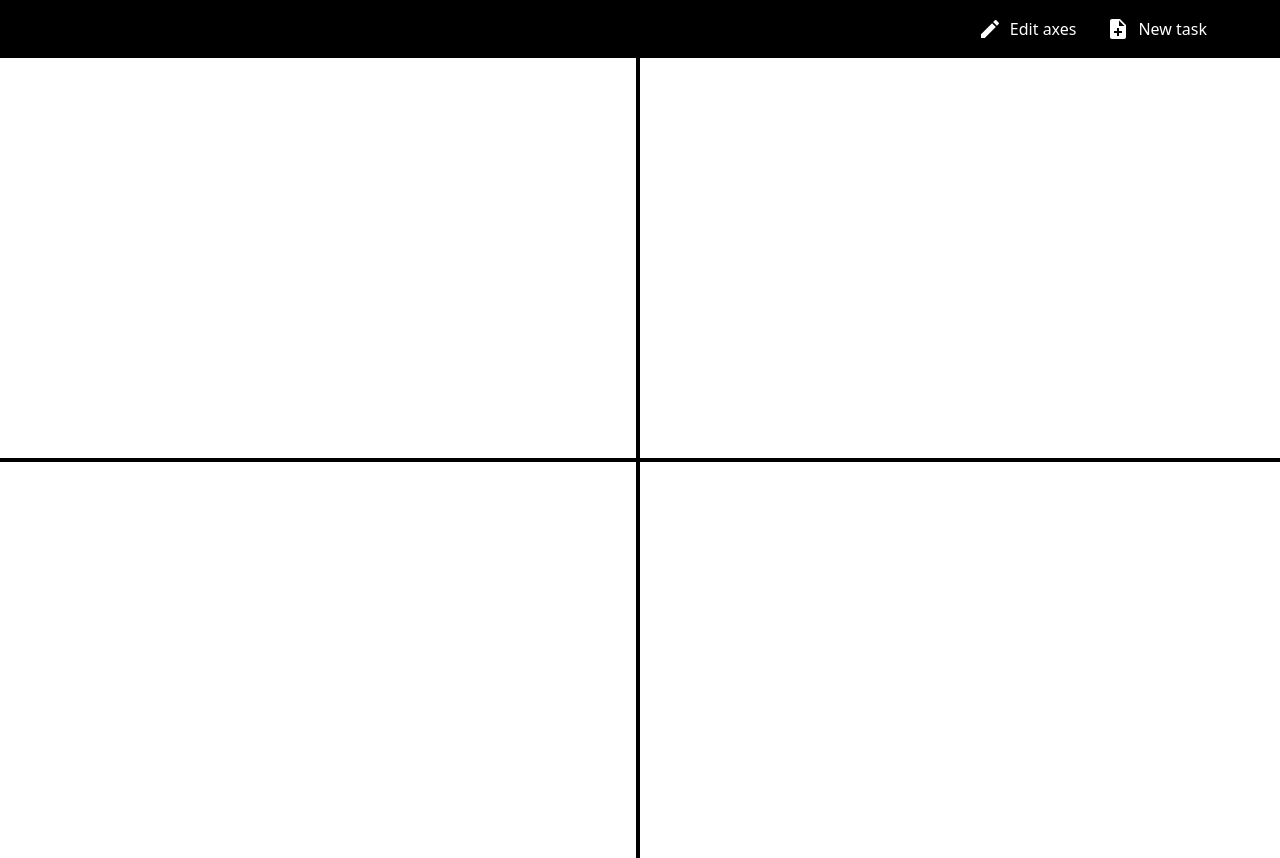
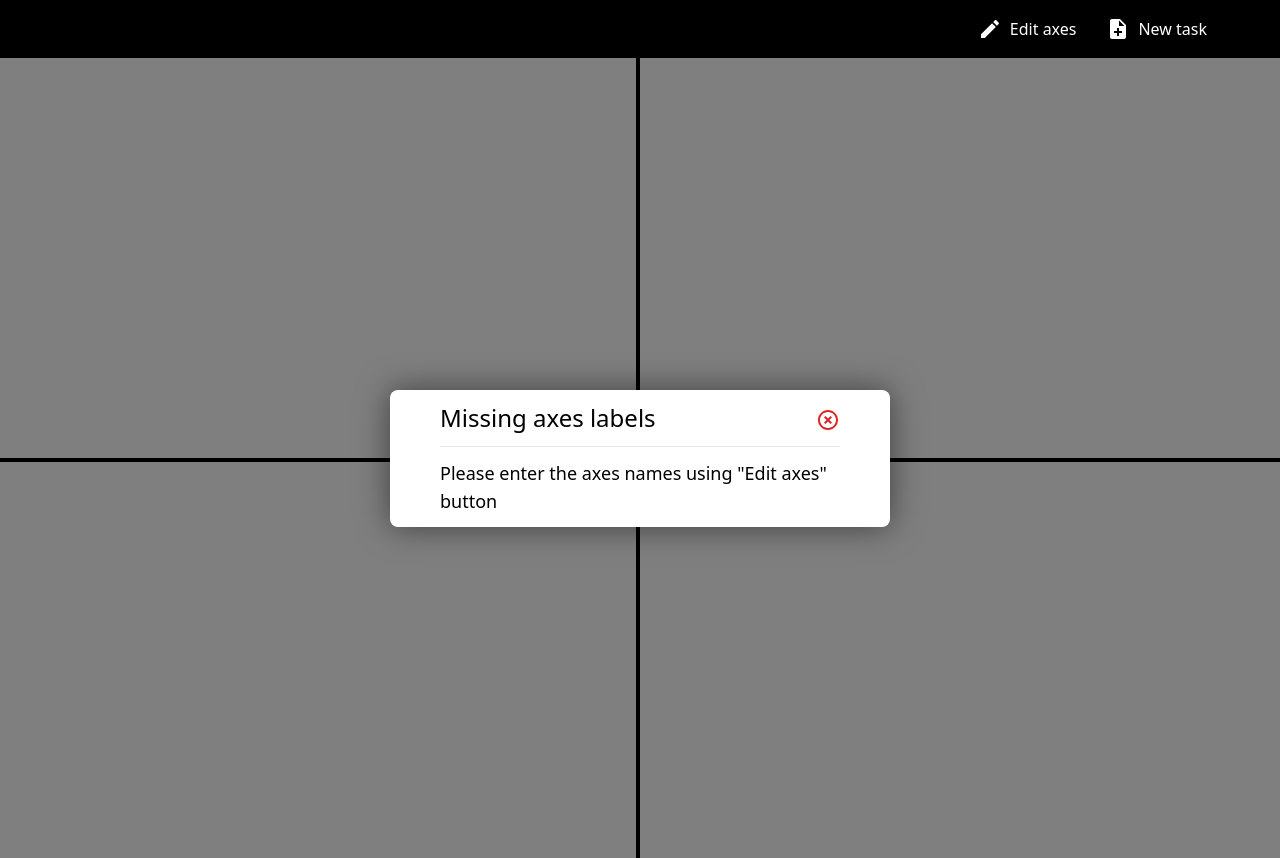
Before and after one commit to Tarunpreetsingh16/quadrants, a Next.js app: page /pages/mainPage in a window 1280 px wide. Both pictures are taken after a click on the element "New task". Built offline with nearby package versions, Linux system fonts and the light colour scheme.

Commit message:
add alert on missing axes names

```diff
--- a/src/app/pages/mainPage/page.tsx
+++ b/src/app/pages/mainPage/page.tsx
@@ -6,17 +6,19 @@ import NewTask from "./pageComponents/newTask";
 import Quadrant from "./pageComponents/quadrant";
 import AxisNaming from "./pageComponents/axisNaming";
 import FeatureList from "./pageComponents/featureList";
+import Alert from "@/app/ui/alert";
 
 export default function MainPage() {
     const [createNewTask, setCreateNewTask] = useState(false);
     const [editAxes, setEditAxes] = useState(false);
+    const [showAlert, setShowAlert] = useState(false);
     const [xAxisLabel, setXAxisLabel] = useState("");
     const [yAxisLabel, setYAxisLabel] = useState("");
 
     useEffect(() => {
         if (createNewTask && (xAxisLabel === '' || yAxisLabel === '')) {
-            alert("Please name the axes first.")
-            setCreateNewTask(false);
+            setCreateNewTask(false)
+            setShowAlert(true)
         }
     }, [createNewTask])
 
@@ -26,10 +28,12 @@ export default function MainPage() {
                 <FeatureList onCreateNewTask={() => {
                         setCreateNewTask(true)
                         setEditAxes(false)
+                        setShowAlert(false)
                     }}
                     onEditAxes={() => {
                         setEditAxes(true)
                         setCreateNewTask(false)
+                        setShowAlert(false)
                     }}
                     containerCss="flex-row justify-end buttonSpacingHorizontal" />
             </Header>
@@ -51,6 +55,13 @@ export default function MainPage() {
                             yAxisLabel={yAxisLabel} />
                         : null
                 }
+                {
+                    showAlert
+                        ? <Alert onClose={() => setShowAlert(false)}
+                            title="Missing axes labels"
+                            description='Please enter the axes names using "Edit axes" button' />
+                        : null
+                }
 
             </div>
         </>
--- a/src/app/pages/mainPage/pageComponents/newTask.tsx
+++ b/src/app/pages/mainPage/pageComponents/newTask.tsx
@@ -16,7 +16,7 @@ export default function(
     return (
         <div className="modalBg absolute w-screen h-screen">
             <div className="w-screen h-screen flex justify-center">
-            <div className="modal bg-black self-center flex flex-col  animate__animated animate__flipInX">
+                <div className="modal bg-black self-center flex flex-col  animate__animated animate__flipInX">
                     <div className="self-center w-[80%]">
                         <div className="my-3 flex w-[100%] flex-row justify-between" >
                             <label className="text-2xl">New Task</label>
@@ -37,13 +37,13 @@ export default function(
                                 placeholder="Tickets needs to created by Monday for etransfer initiative..." />
                         </div>
 
-                        <div className="my-3 flex flex-row">
-                            <label className="w-[120px] self-center">{props.xAxisLabel}</label>
+                        <div className="my-3 flex flex-col">
+                            <label>{props.xAxisLabel}</label>
                             <ScaleRadioGroup/>
                         </div>
 
-                        <div className="my-3 flex flex-row">
-                            <label className="w-[120px] self-center">{props.yAxisLabel}</label>
+                        <div className="my-3 flex flex-col">
+                            <label>{props.yAxisLabel}</label>
                             <ScaleRadioGroup/>
                         </div>
 
--- /dev/null
+++ b/src/app/ui/alert.tsx
@@ -0,0 +1,34 @@
+import HighlightOffIcon from '@mui/icons-material/HighlightOff';
+
+interface AlertProps {
+    onClose: () => void,
+    title: string,
+    description: string
+}
+
+export default (
+    props: AlertProps
+) => {
+    return (
+        <div className="modalBg absolute w-screen h-screen">
+            <div className="w-screen h-screen flex justify-center">
+                <div className="modal bg-black self-center flex flex-col  animate__animated animate__flipInX">
+                    <div className="self-center w-[80%]">
+                        <div className="my-3 flex w-[100%] flex-row justify-between" >
+                            <label className="text-2xl">{props.title}</label>
+                            <div className="self-center cursor-pointer text-red-600"
+                                onClick={props.onClose}>
+                                <HighlightOffIcon className="closeTask"/>
+                            </div>
+                        </div>
+                        <hr />
+                        <div className="my-3 flex flex-col">
+                            <label>{props.description}</label>
+                        </div>
+                    </div>
+                </div>
+            </div>
+        </div>
+    )
+
+}
```
Also changed, not shown: public/icons/logo.jpeg (added).
